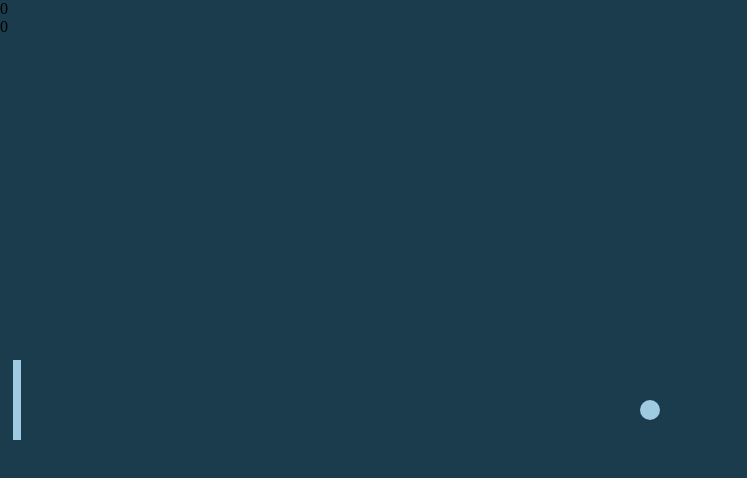
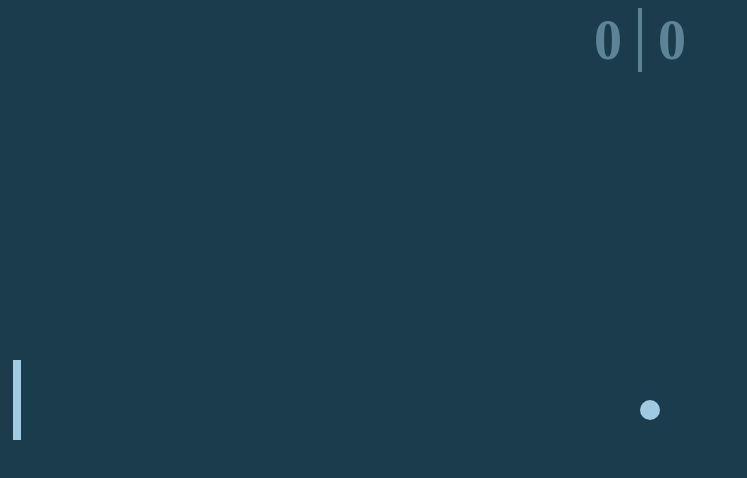
Before and after one commit to Anila277/ping-pong-Game-JS, a plain HTML site: page index.html in a window 1280 px wide. Shown: the whole page, without its empty margins (0-747 px from the left). Drawn offline with Linux system fonts and the light colour scheme.

Commit message:
wip: adds score style

```diff
--- a/styles.css
+++ b/styles.css
@@ -47,3 +47,24 @@ body {
     width: 2.5vh;
     height: 2.5vh;
 }
+
+.score {
+    display: flex;
+    justify-content: center;
+    font-weight: bold;
+    font-size: 7vh;
+    color: var(--foreground-color);
+}
+
+.score>* {
+    flex-grow: 1;
+    flex-basis: 0;
+    padding: 0 2vh;
+    margin: 1vh 0;
+    opacity: .5;
+}
+
+.score> :first-child {
+    text-align: right;
+    border-right: .5vh solid var(--foreground-color);
+}
```
